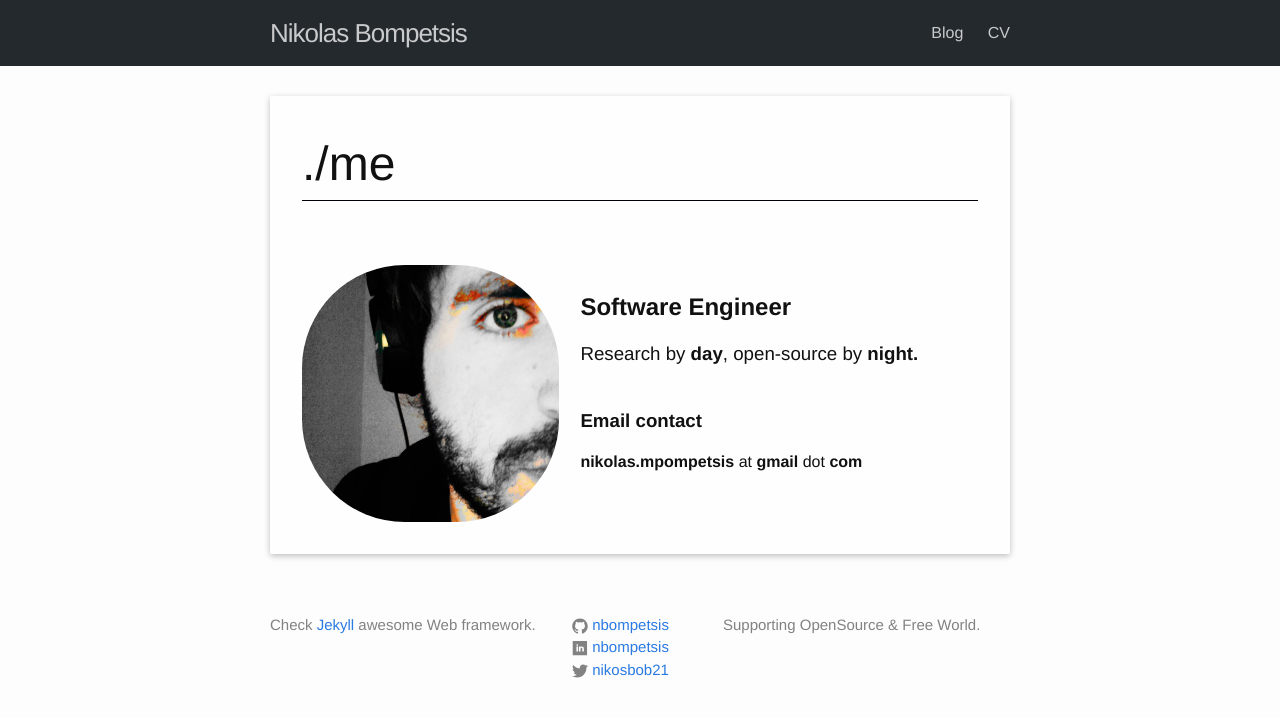
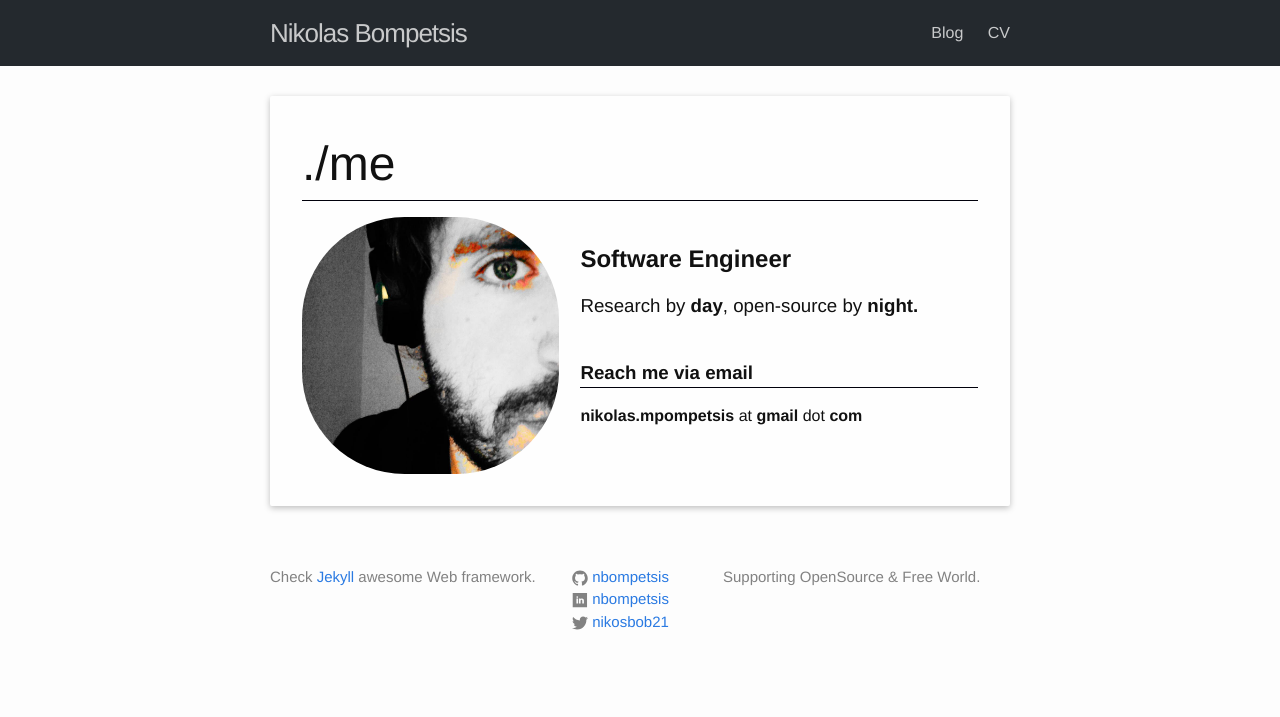
Before and after one commit to nbompetsis/nbompetsis.github.io, a Jekyll site: the page built from index.md, in a window 1280 px wide. Shown: the top 717 px of the page. Built offline with Jekyll 4.4.1, drawn with Linux system fonts in a browser that asks for light colours.

Commit message:
Minor css changes

```diff
--- a/_sass/_base.scss
+++ b/_sass/_base.scss
@@ -39,6 +39,15 @@ ul, ol, dl, figure,
 h1.awesomeh1 {
     font-size: 3em;
     font-weight: 500;
+    border-bottom: 1px solid #00000b;
+    width: auto;
+    margin-bottom: 1rem;
+}
+
+/**
+ * awesome h1 class
+ */
+h3.awesomeh3 {
     border-bottom: 1px solid #00000b;
     width: auto;
     margin-bottom: 1rem;
--- a/_sass/_layout.scss
+++ b/_sass/_layout.scss
@@ -2,24 +2,24 @@
  * ./me page basic divs
  */
 .main-content {
-    border-radius: 2px;
+    border-radius: $main-con-border;
     box-shadow: 0 2px 6px rgba(0, 0, 0, 0.25);
     background: rgba(255, 255, 255, 0.28);
-    padding: 2rem;
+    padding: $main-con-padding;
     bottom: 0;
     box-sizing: border-box;
     overflow: auto;  // fucking awesome!!!!!
 }
 
 .col-4 {
-    width: 40%;
+    width: $width-col-40;
     float: left;
 }
 
 .col-6 {
-    width: 60%;
+    width: $width-col-60;
     float: left;
-    padding-left: 0.5rem;
+    padding-left: $col-60-padding;
     box-sizing: border-box;
 }
 
--- a/css/main.scss
+++ b/css/main.scss
@@ -30,15 +30,13 @@ $content-width:    800px;
 $on-palm:          600px;
 $on-laptop:        800px;
 
+$width-col-60:     60%;
+$width-col-40:     40%;
+$col-60-padding:   0.5rem;
+$col-60-padding:   0.5rem;
+$main-con-border:  2px;
+$main-con-padding: 2rem;
 
-
-// Use media queries like this:
-// @include media-query($on-palm) {
-//     .wrapper {
-//         padding-right: $spacing-unit / 2;
-//         padding-left: $spacing-unit / 2;
-//     }
-// }
 @mixin media-query($device) {
     @media screen and (max-width: $device) {
         @content;
@@ -52,9 +50,6 @@ $on-laptop:        800px;
     }
 }
 
-
-
-// Import partials from `sass_dir` (defaults to `_sass`)
 @import
         "base",
         "layout",
--- a/index.md
+++ b/index.md
@@ -4,7 +4,6 @@ layout: default
 
 <div class="main-content">
     <h1 class="awesomeh1">./me</h1>
-    <br><br>
     <div class="col-4">
         <img class="home-img" src="./assest/images/nb1.png" alt="nb" />
     </div>
@@ -13,7 +12,7 @@ layout: default
         <h2><b>Software Engineer</b></h2>
         <h3>Research by <b>day</b>, open-source by <b>night.</b></h3>
         <br>
-        <h3><b>Email contact</b></h3>
+        <h3 class="awesomeh3"><b>Reach me via email</b></h3>
         <div class="popup" onclick="popupFun()" oncopy="return false" oncut="return false">
             <b>nikolas.mpompetsis</b> at <b>gmail</b> dot <b>com</b>
             <span class="popuptext" id="myPopup">Don't copy my email. It won't work!</span>
```
Also changed, not shown: blog.md (+5 -5 lines).
